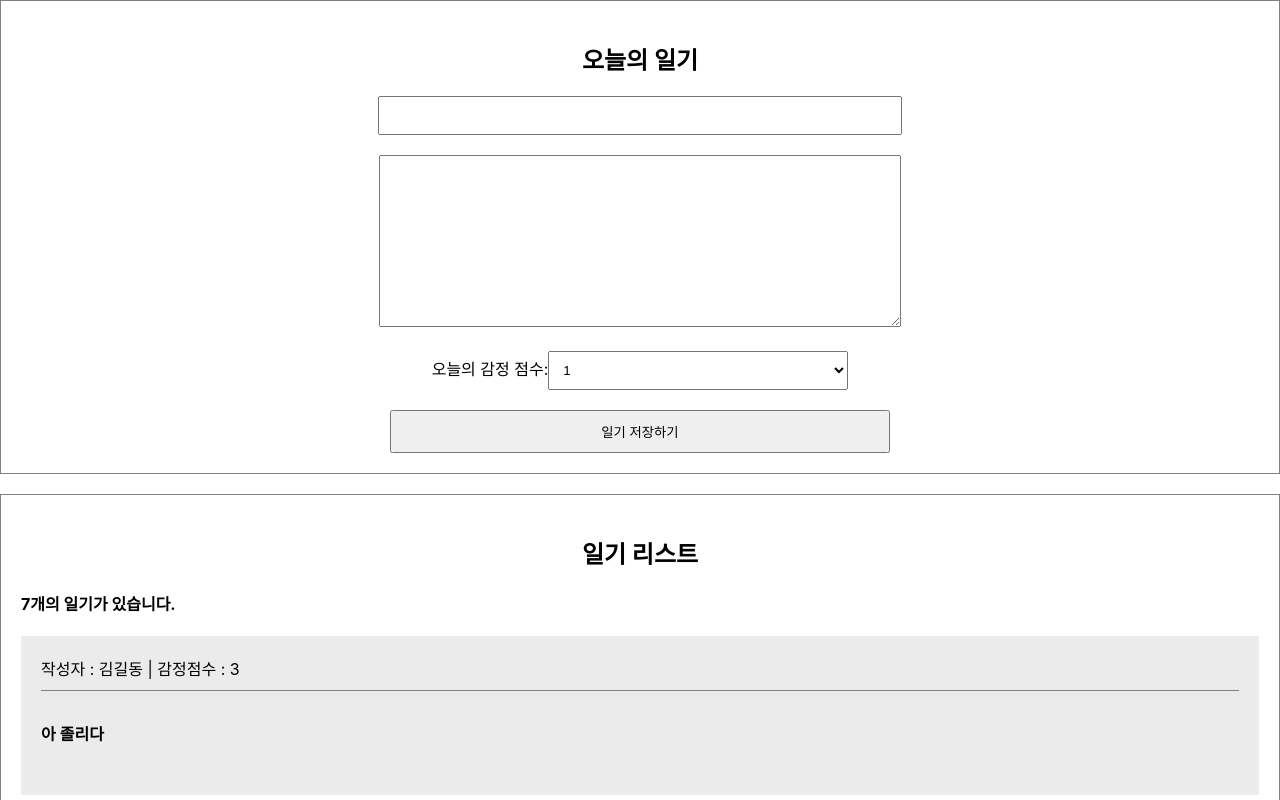
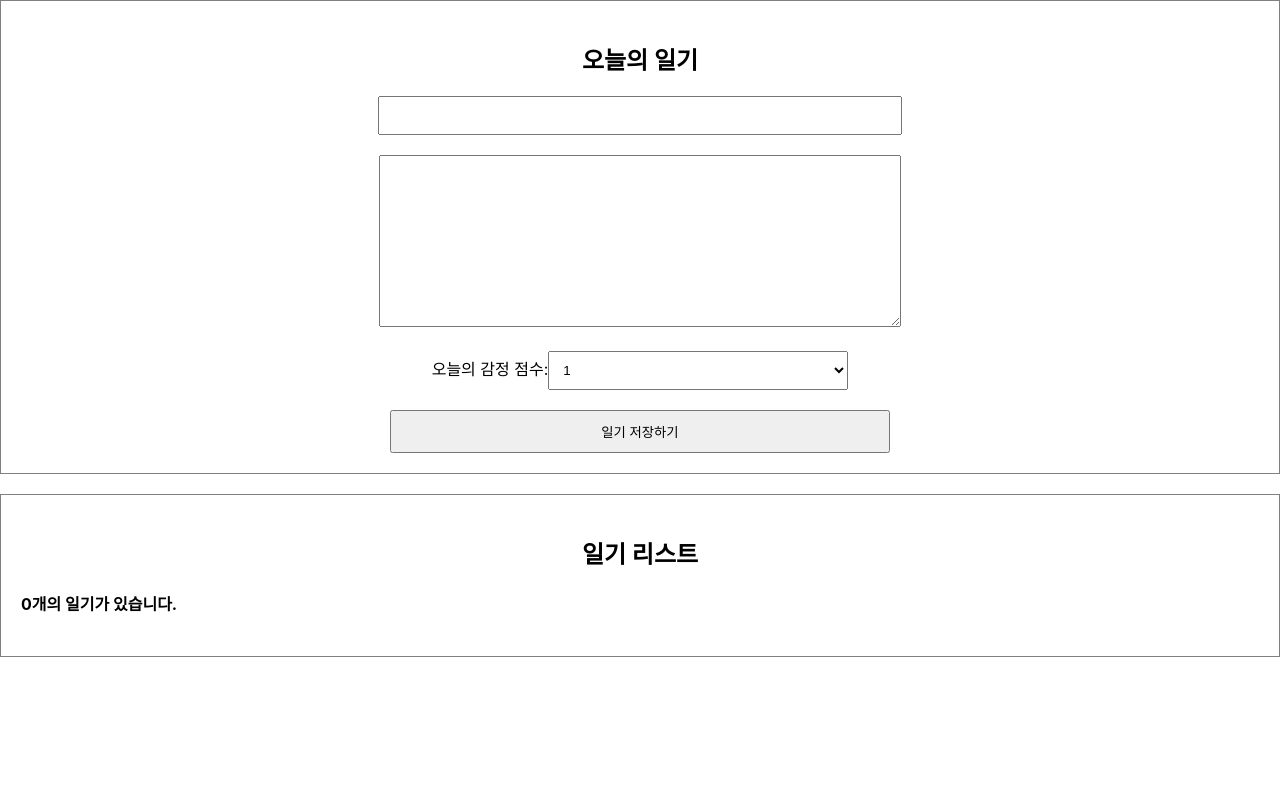
Before and after one commit to aka-nick/react-simple-diary, a React (Create React App) app: page / in a window 1280 px wide. Shown: the top 800 px of the page. Built offline with nearby package versions, Linux system fonts and the light colour scheme.

Commit message:
데이터를 저장하며 react의 단방향 데이터 흐름(하향식)과 이벤트 흐름(상향식) 맛보기.

```diff
--- a/src/App.js
+++ b/src/App.js
@@ -1,64 +1,29 @@
 import "./App.css";
+import { useRef, useState } from "react";
 import DiaryEditor from "./DiaryEditor";
 import DiaryList from "./DiaryList";
 
 function App() {
-  const dummyList = [
-    {
-      id: 1,
-      author: "김길동",
-      content: "아 졸리다",
-      emotion: 3,
-      created_date: new Date().getTime(),
-    },
-    {
-      id: 2,
-      author: "최길동",
-      content: "아 개운하다",
-      emotion: 5,
-      created_date: new Date().getTime(),
-    },
-    {
-      id: 3,
-      author: "박길동",
-      content: "잠 잘 잤다",
-      emotion: 4,
-      created_date: new Date().getTime(),
-    },
-    {
-      id: 4,
-      author: "홍길동",
-      content: "낮잠 최고",
-      emotion: 2,
-      created_date: new Date().getTime(),
-    },
-    {
-      id: 5,
-      author: "이길동",
-      content: "개운한 머리로 열심히 하자",
-      emotion: 1,
-      created_date: new Date().getTime(),
-    },
-    {
-      id: 6,
-      author: "길길동",
-      content: "오늘 하루도 열심히 보냈다",
-      emotion: 5,
-      created_date: new Date().getTime(),
-    },
-    {
-      id: 7,
-      author: "우길동",
-      content: "열심히 열심히 꾸준히 꾸준히",
-      emotion: 4,
-      created_date: new Date().getTime(),
-    },
-  ];
+  const [data, setData] = useState([]);
+
+  const dataId = useRef(0);
+  const onCreate = (author, content, emotion) => {
+    const created_date = new Date().getTime();
+    const newItem = {
+      author,
+      content,
+      emotion,
+      created_date,
+      id: dataId.current,
+    };
+    dataId.current++;
+    setData([newItem, ...data]);
+  };
 
   return (
     <div className="App">
-      <DiaryEditor />
-      <DiaryList diaryList={dummyList} />
+      <DiaryEditor onCreate={onCreate} />
+      <DiaryList diaryList={data} />
     </div>
   );
 }
--- a/src/DiaryEditor.js
+++ b/src/DiaryEditor.js
@@ -1,6 +1,6 @@
 import { useRef, useState } from "react";
 
-const DiaryEditor = () => {
+const DiaryEditor = ({ onCreate }) => {
   const authorInput = useRef();
   const contentInput = useRef();
 
@@ -32,6 +32,13 @@
 
     console.log(state);
     alert("저장 성공");
+    setState({
+      author: "",
+      content: "",
+      emotion: 1,
+    });
+
+    onCreate(state.author, state.content, state.emotion);
   };
 
   return (
```
